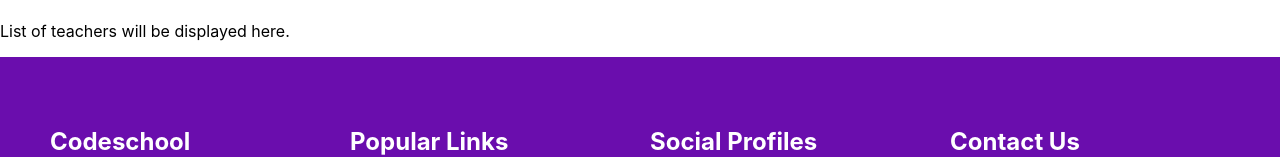
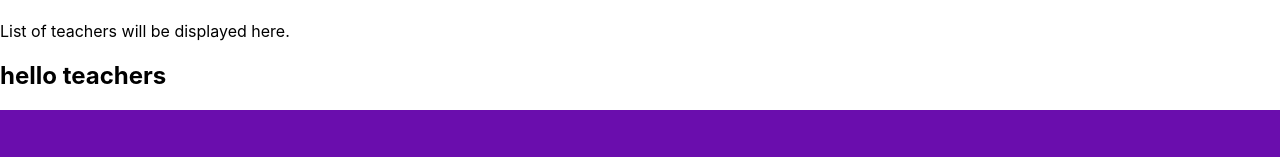
Before and after one commit to JanmejaySocet/MERN-OJT, a React (Create React App) app in the folder sou/: page /holidays in a window 1280 px wide. Shown: the part 394-551 px from the top of the page. Built offline with nearby package versions, Linux system fonts and the light colour scheme.

Commit message:
express added

```diff
--- a/sou/src/Holidays.jsx
+++ b/sou/src/Holidays.jsx
@@ -7,6 +7,7 @@ const Holidays = () => {
             <Navbar />
             <h1>Holidays</h1>
             <p>List of teachers will be displayed here.</p>
+            <h2>hello teachers</h2>
             <Footer />
         </>
     );
```
